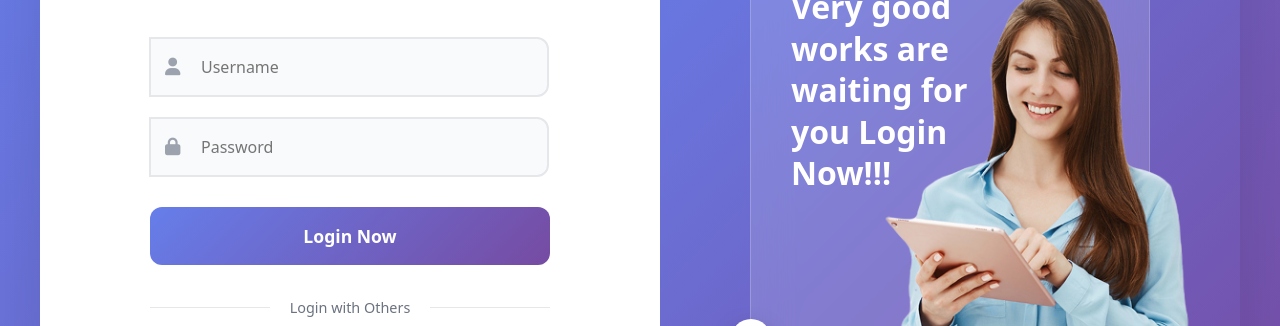
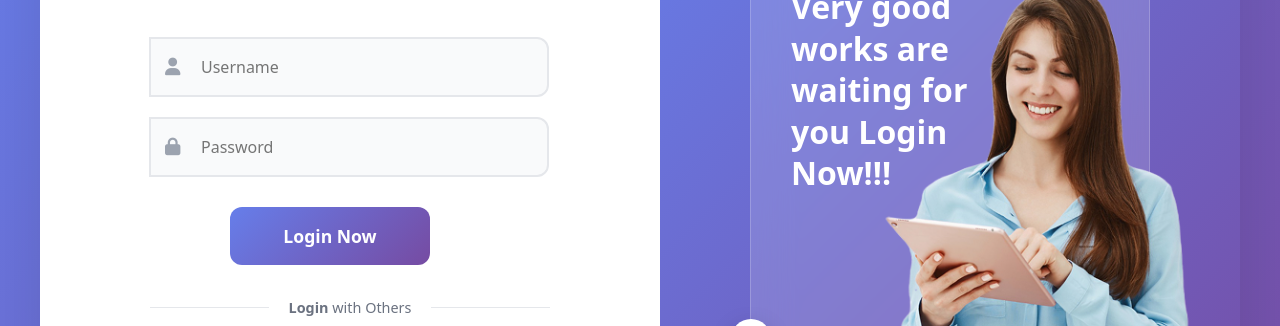
Before and after one commit to indhumohan17/login-page, a plain HTML site: page index.html in a window 1280 px wide. Shown: the part 205-531 px from the top of the page. Drawn offline with nearby package versions, Linux system fonts and the light colour scheme.

Commit message:
first commit

```diff
--- a/index.html
+++ b/index.html
@@ -46,7 +46,7 @@
 </form>
                 <!-- Divider -->
                 <div class="divider">
-                    <span class="divider-text">Login with Others</span>
+                    <span class="divider-text"><strong>Login</strong> with Others</span>
                 </div>
 
                 <!-- Social Login Buttons -->
--- a/style.css
+++ b/style.css
@@ -96,8 +96,9 @@ body {
 }
 
 .login-btn {
-    width: 100%;
+    width: 50%;
     padding: 16px;
+    margin-left: 5rem;
     background: linear-gradient(135deg, #667eea 0%, #764ba2 100%);
     color: white;
     border: none;
```
